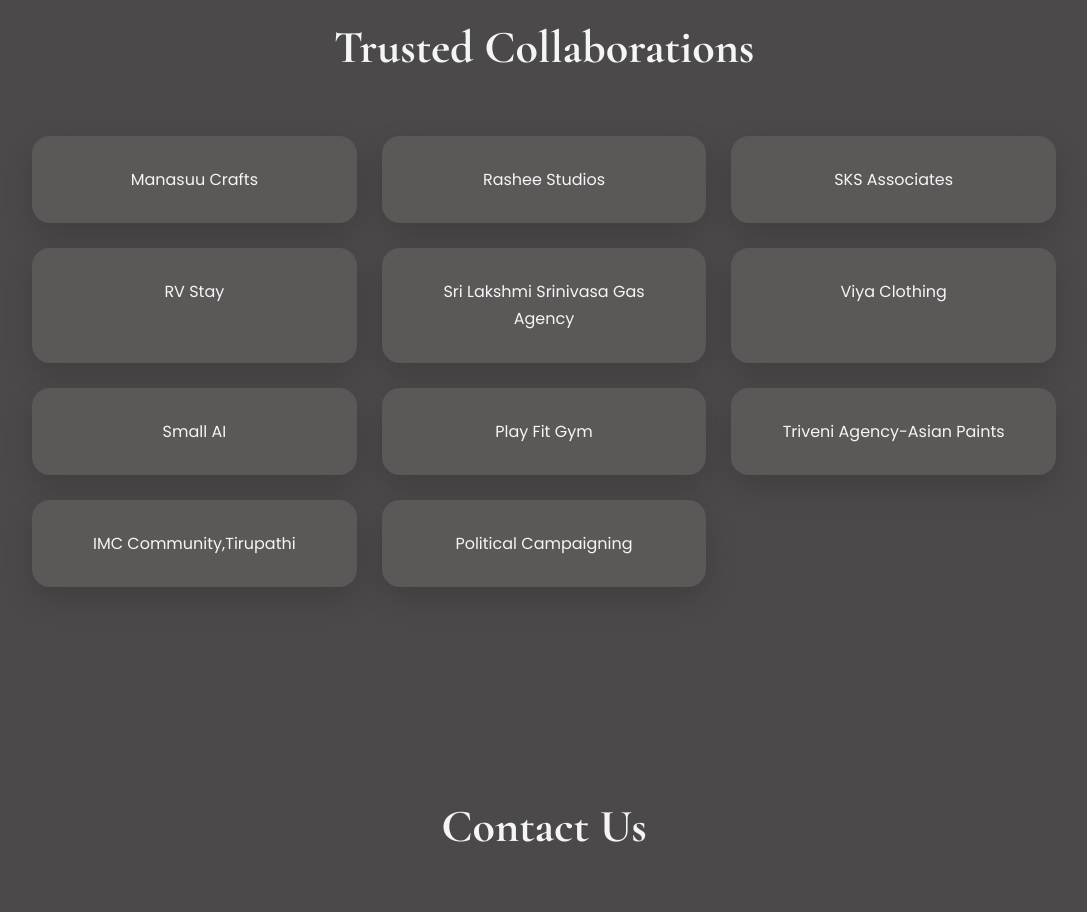
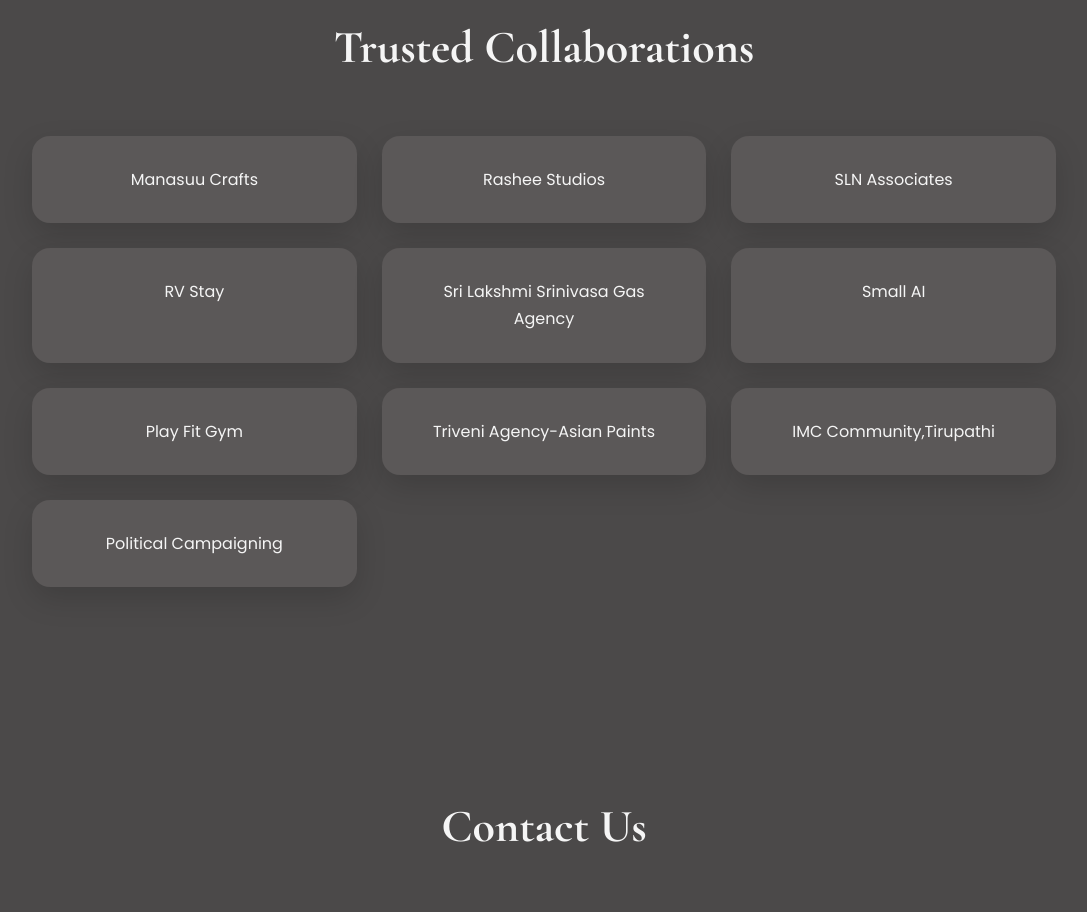
Before and after one commit to yedhotihariprasad/Brandcraft-by-rck-, a plain HTML site: page index.html in a window 1280 px wide. Shown: the part 3700-4612 px from the top of the page, without its empty margins (96-1183 px from the left). Drawn offline with nearby package versions, Linux system fonts and the light colour scheme.

Commit message:
Fix HTML formatting and structure

```diff
--- a/index.html
+++ b/index.html
@@ -210,13 +210,11 @@
 
 <div class="card">Rashee Studios</div>
 
-<div class="card">SKS Associates</div>
+<div class="card">SLN Associates</div>
 
 <div class="card">RV Stay</div>
 
 <div class="card">Sri Lakshmi Srinivasa Gas Agency</div>
-
-<div class="card">Viya Clothing</div>
 
 <div class="card">Small AI</div>
 
```
